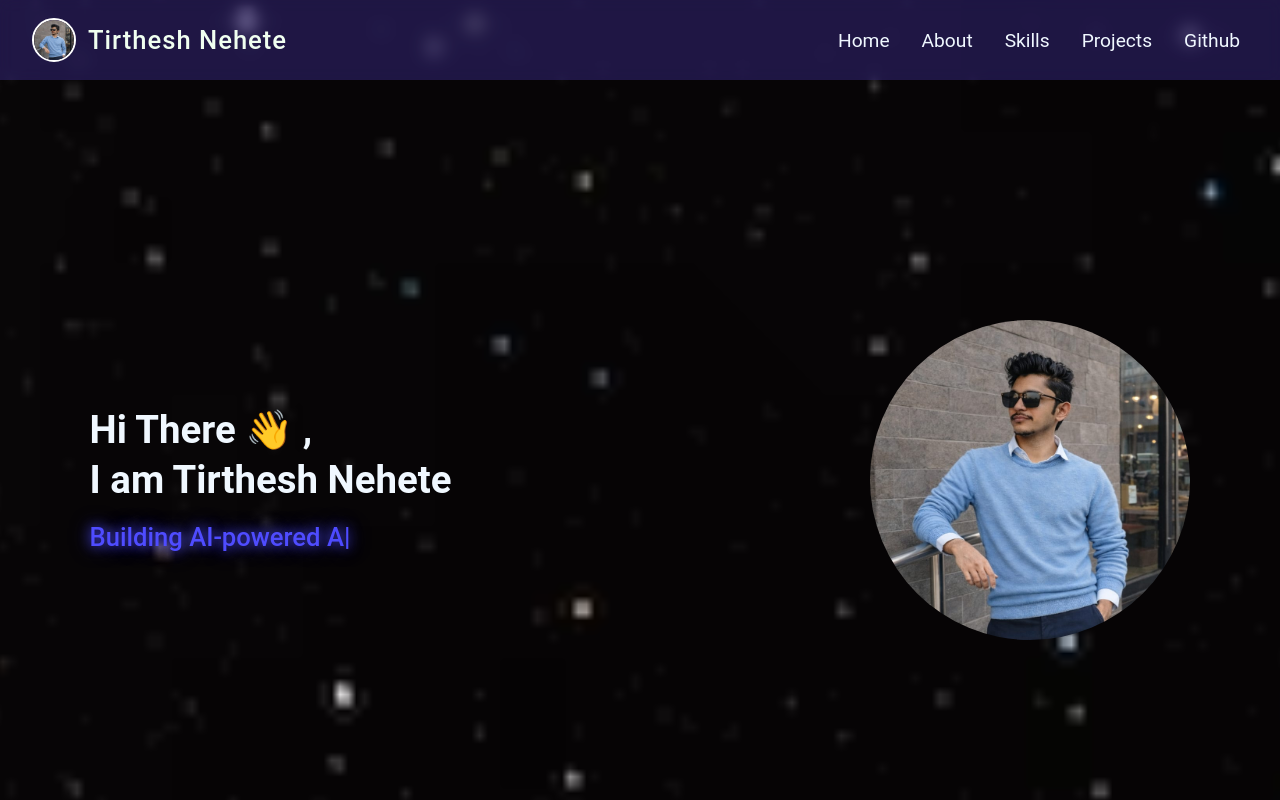
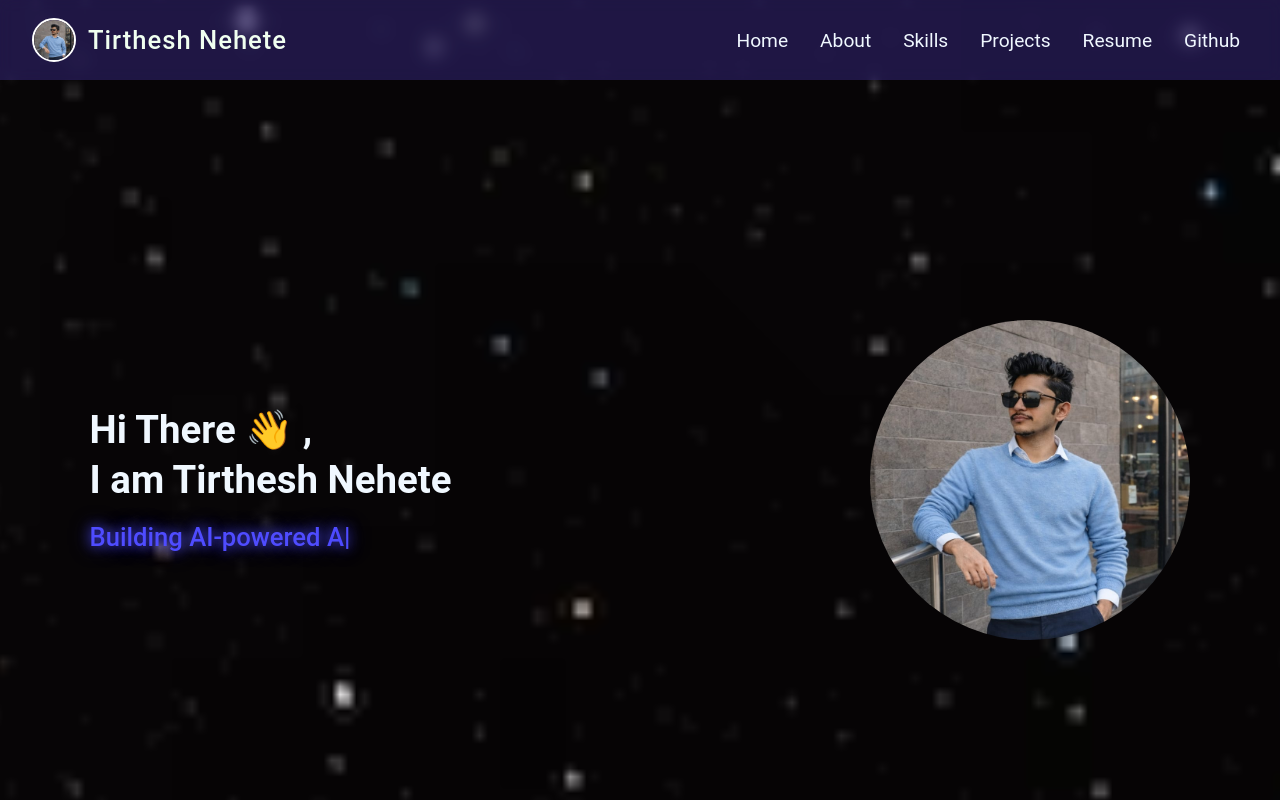
Before and after one commit to tirtheshnehete/portfolio-updated, a React (Vite) app: page / in a window 1280 px wide. Shown: the top 800 px of the page. Built offline with nearby package versions, Linux system fonts and the light colour scheme; the HTML template or start-up script is replaced by a standard one.

Commit message:
Resume update

```diff
--- a/components/Header.jsx
+++ b/components/Header.jsx
@@ -30,6 +30,15 @@ export default function Header(props) {
           <li><HashLink className="nav-link" to="/#about">About</HashLink></li>
           <li><HashLink className="nav-link" to="/#skills">Skills</HashLink></li>
           <li><HashLink className="nav-link" to="/#projects">Projects</HashLink></li>
+          <li>
+    <a
+      className="nav-link"
+      href="/resume1.pdf"
+      download="Tirthesh-Nehete-Resume.pdf"
+    >
+      Resume
+    </a>
+  </li>
           <li><HashLink className="nav-link" to="https://github.com/tirtheshnehete?tab=repositories">Github</HashLink></li>
         </ul>
       </nav>
```
Also changed, not shown: 1 other file (tests, documents, lock files or other folders).
